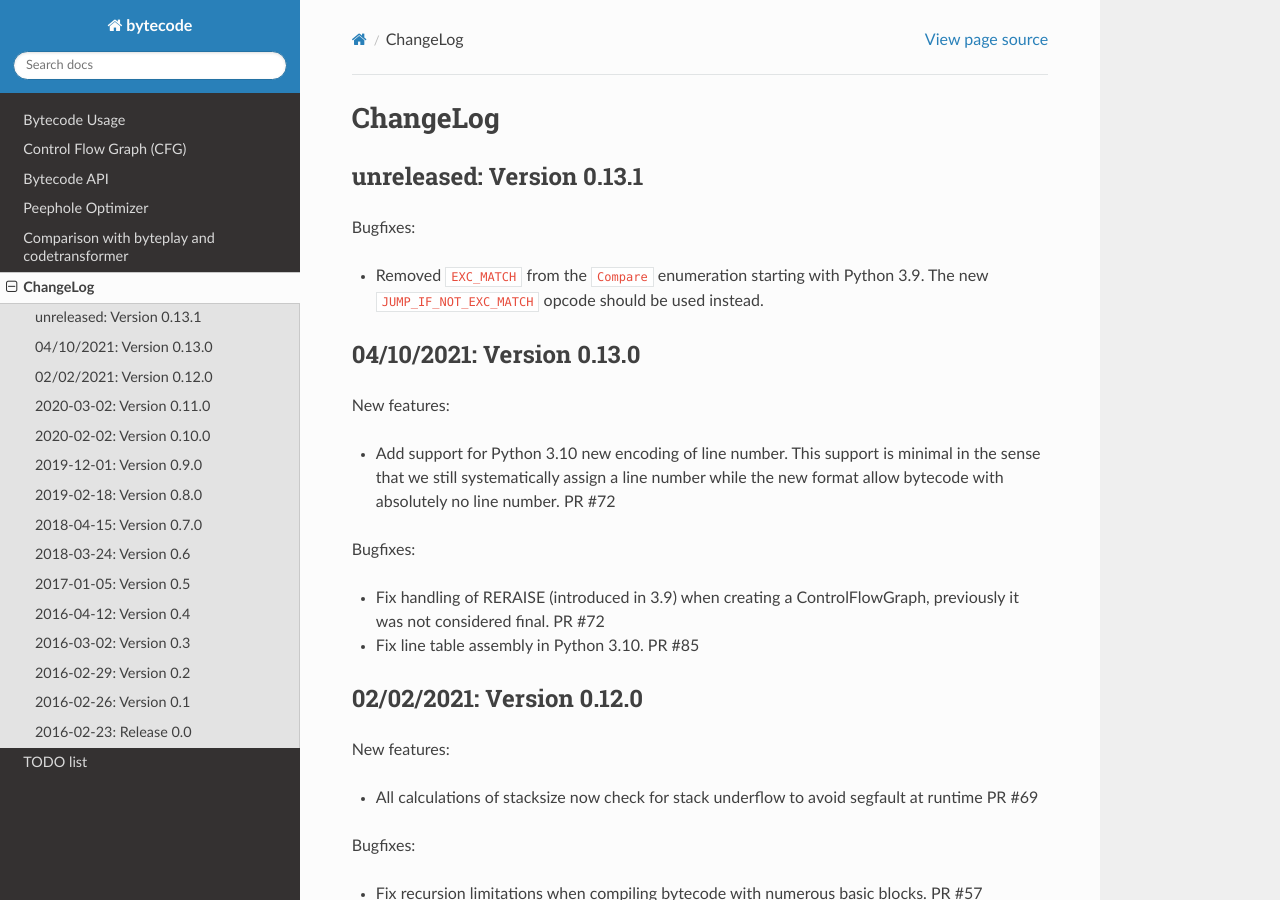
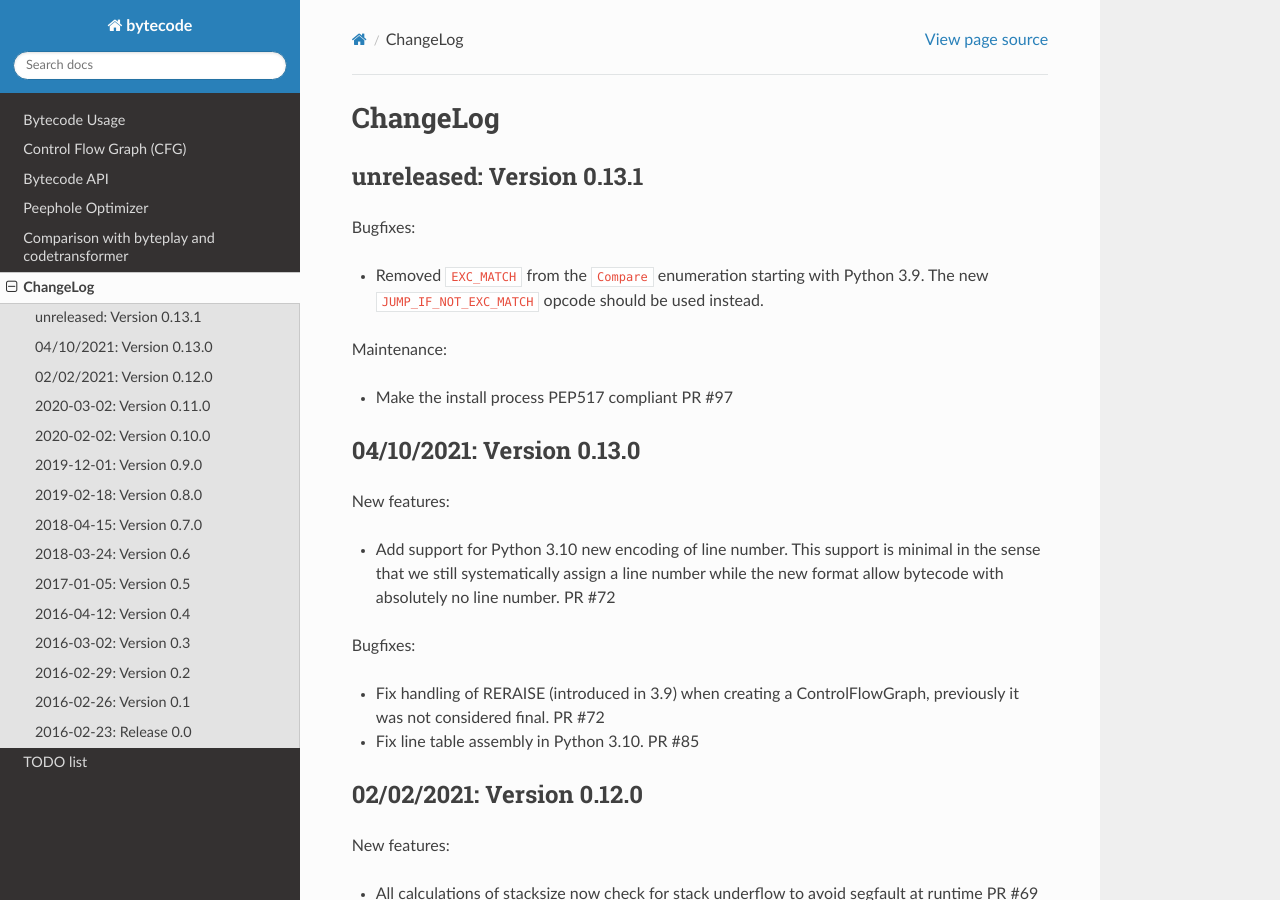
Before and after one commit to MatthieuDartiailh/bytecode, a Sphinx documentation site: the page built from doc/changelog.rst, in a window 1280 px wide and 900 px high. Built offline with Sphinx 7.4.7 and the Read the Docs theme 2.0.0, drawn with Linux system fonts in a browser that asks for light colours; the version number could not be read and is left out.

Commit message:
update the changelog

```diff
--- a/doc/changelog.rst
+++ b/doc/changelog.rst
@@ -4,10 +4,17 @@ ChangeLog
 unreleased: Version 0.13.1
 --------------------------
 
+
+
+
 Bugfixes:
 
 - Removed ``EXC_MATCH`` from the ``Compare`` enumeration starting with Python
   3.9. The new ``JUMP_IF_NOT_EXC_MATCH`` opcode should be used instead.
+
+Maintenance:
+
+- Make the install process PEP517 compliant PR #97
 
 
 04/10/2021: Version 0.13.0
```
